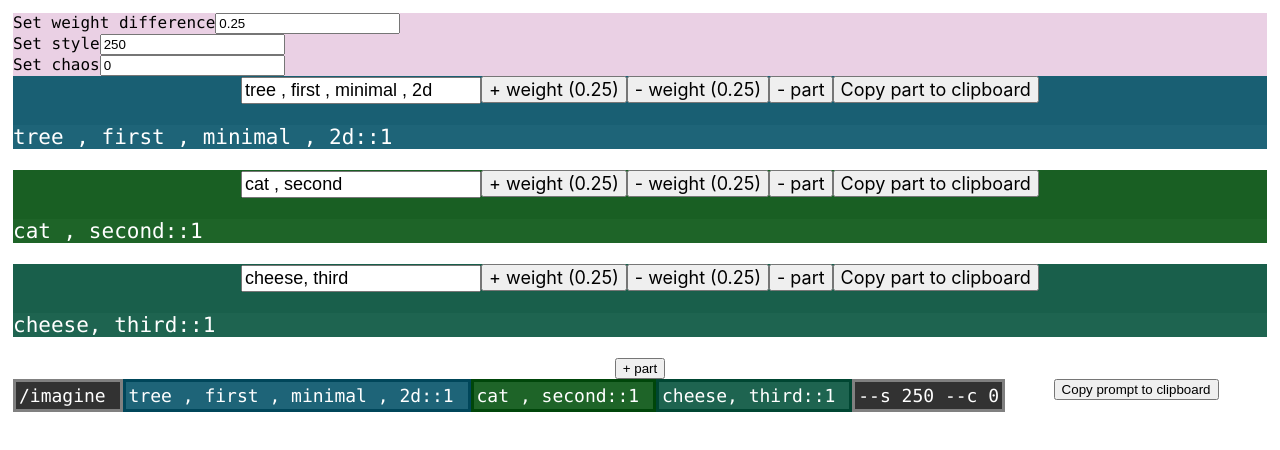
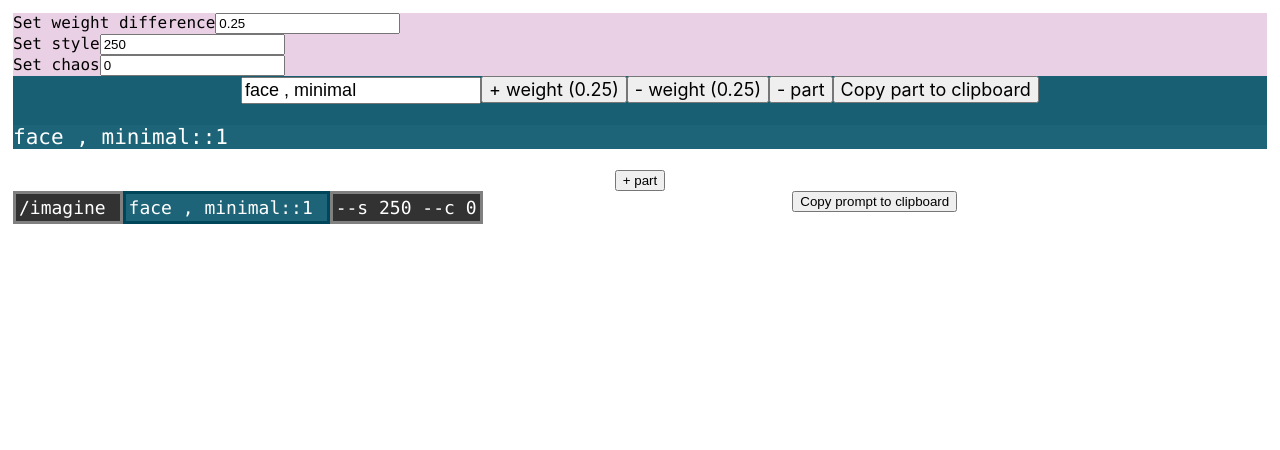
Before and after one commit to pat-thomas/horizon, a React (Vite) app in the folder app/app/: page / in a window 1280 px wide. Shown: the top 450 px of the page. Built offline with nearby package versions, Linux system fonts and the light colour scheme.

Commit message:
wip: integrating browser routing + history

```diff
--- a/app/app/package.json
+++ b/app/app/package.json
@@ -31,9 +31,11 @@
     "eslint": "^8.0.0",
     "eslint-config-react-app": "^7.0.1",
     "eslint-plugin-prettier": "^4.2.1",
+    "history": "^5.3.0",
     "jsdom": "^21.1.0",
     "prettier": "^2.7.1",
     "prettier-config-nick": "^1.0.2",
+    "react-router-dom": "^6.17.0",
     "typescript": "^5.0.2",
     "vite": "^4.0.0",
     "vitest": "^0.30.1"
--- a/app/app/src/app/store.ts
+++ b/app/app/src/app/store.ts
@@ -1,10 +1,14 @@
 import { configureStore, ThunkAction, Action } from "@reduxjs/toolkit"
-import counterReducer from "../features/counter/counterSlice"
 import promptBuilderReducer from "../features/promptBuilder/promptBuilderSlice"
+import { combineReducers  } from "redux"
+import { connectRouter } from "connected-react-router"
+import { createBrowserHistory } from "history"
+
+export const history = createBrowserHistory()
 
 export const store = configureStore({
   reducer: {
-    counter: counterReducer,
+    router: connectRouter(history),
     promptBuilder: promptBuilderReducer
   },
 })
--- a/app/app/src/features/promptBuilder/promptBuilderSlice.ts
+++ b/app/app/src/features/promptBuilder/promptBuilderSlice.ts
@@ -7,31 +7,14 @@ export interface PromptBuilderState {
 }
 
 const initialState: PromptBuilderState = {
-  parts: [{
-    text: 'tree , first , minimal , 2d',
+  parts: [
+    {
+      text: 'face , minimal',
       weight: 1,
       backgroundColor: {
         r: 30,
         g: 100,
         b: 120,
-    }
-  },
-  {
-    text: 'cat , second',
-    weight: 1,
-    backgroundColor: {
-      r: 30,
-      g: 100,
-      b: 40,
-    }
-  },
-  {
-    text: 'cheese, third',
-    weight: 1,
-    backgroundColor: {
-      r: 30,
-      g: 100,
-      b: 80,
       }
     }
   ],
--- /dev/null
+++ b/app/package.json
@@ -0,0 +1,5 @@
+{
+  "dependencies": {
+    "connected-react-router": "^6.9.3"
+  }
+}
```
Also changed, not shown: 2 other files (tests, documents, lock files or other folders). Lines whose indentation alone changed are shown as unchanged.
